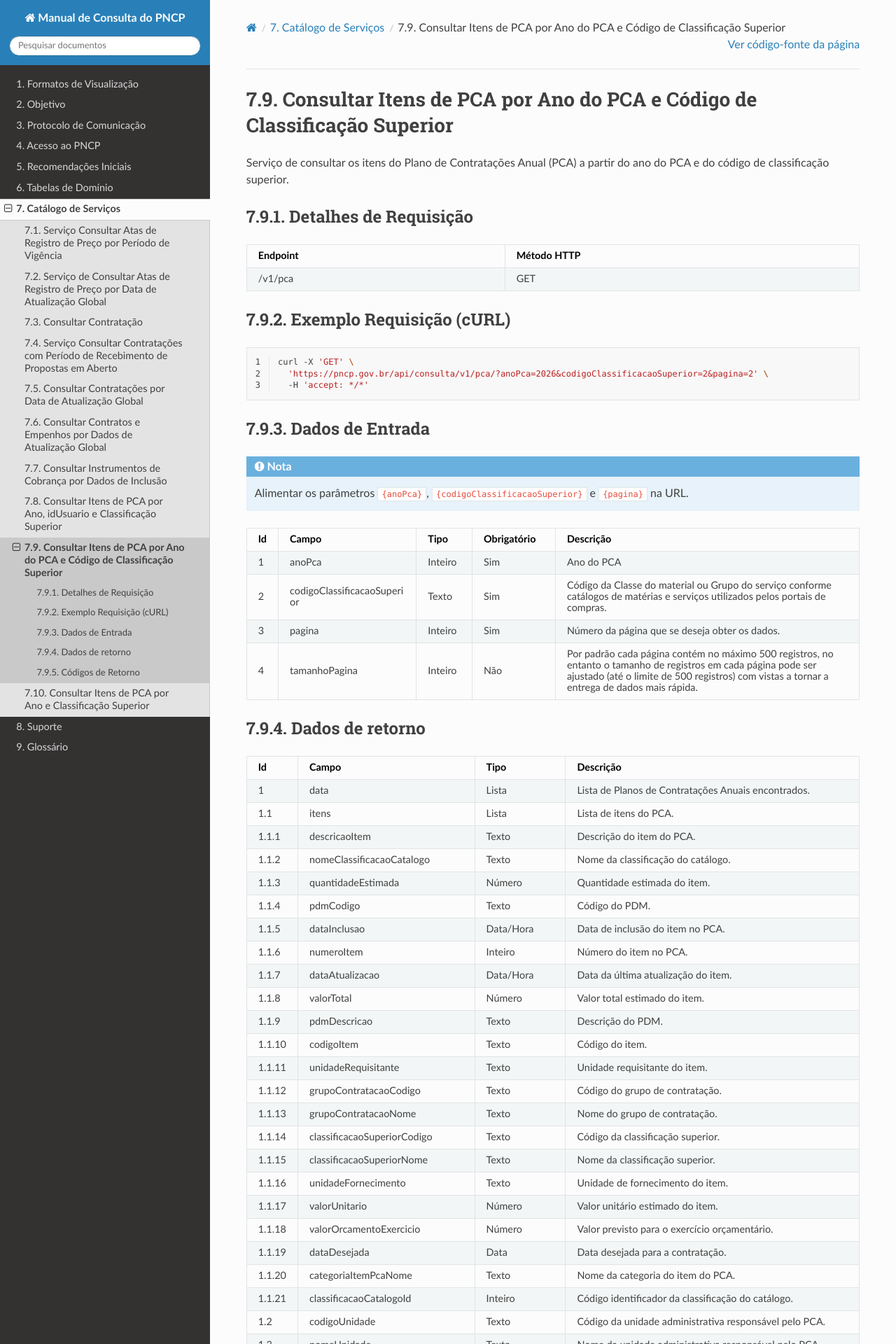
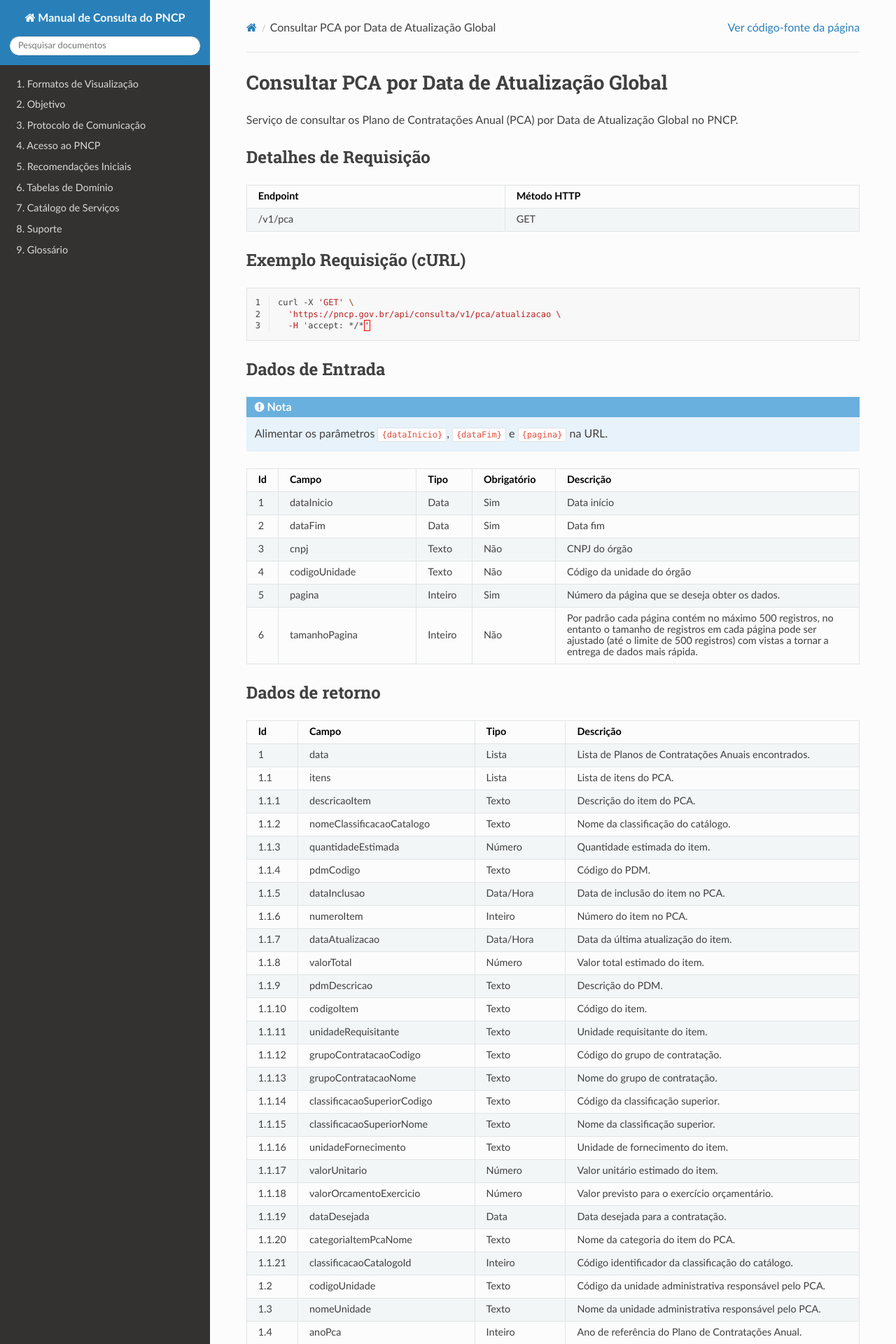
Before and after one commit to sofiaestrelab/Manual-de-Consulta-do-PNCP, a Sphinx documentation site: the page built from docs/source/catalogo_de_servicos/consultar_pca_por_data_de_atualizacao_global.rst, in a window 1280 px wide. Shown: the top 1920 px of the page at 70% size. Built offline with Sphinx 7.4.7 and the Read the Docs theme 3.1.0, drawn with Linux system fonts in a browser that asks for light colours; pages that are not in the unit, such as notebooks, are missing from menus; some of the changed text lies outside the part shown.

Commit message:
Update and rename consultar_itens_de_pca_por_ano_do_pca_e_codigo_de_classificacao_superior.rst to consultar_pca_por_data_de_atualizacao_global.rst

```diff
--- a/docs/source/catalogo_de_servicos/consultar_itens_de_pca_por_ano_do_pca_e_codigo_de_classificacao_superior.rst
+++ b/docs/source/catalogo_de_servicos/consultar_pca_por_data_de_atualizacao_global.rst
@@ -1,7 +1,7 @@
-Consultar Itens de PCA por Ano do PCA e Código de Classificação Superior
-=========================================================================
+Consultar PCA por Data de Atualização Global
+============================================
 
-Serviço de consultar os itens do Plano de Contratações Anual (PCA) a partir do ano do PCA e do código de classificação superior.
+Serviço de consultar os Plano de Contratações Anual (PCA) por Data de Atualização Global no PNCP.
 
 Detalhes de Requisição
 ~~~~~~~~~~~~~~~~~~~~~~
@@ -23,7 +23,7 @@
    :linenos:
 
    curl -X 'GET' \
-     'https://pncp.gov.br/api/consulta/v1/pca/?anoPca=2026&codigoClassificacaoSuperior=2&pagina=2' \
+     'https://pncp.gov.br/api/consulta/v1/pca/atualizacao \
      -H 'accept: */*'
 
 Dados de Entrada
@@ -31,7 +31,7 @@
 
 .. note::
 
-   Alimentar os parâmetros ``{anoPca}``, ``{codigoClassificacaoSuperior}`` e ``{pagina}`` na URL.
+   Alimentar os parâmetros ``{dataInicio}``, ``{dataFim}`` e ``{pagina}`` na URL.
 
 .. list-table::
    :width: 100%
@@ -45,21 +45,31 @@
      - Obrigatório
      - Descrição
    * - 1
-     - anoPca
-     - Inteiro
+     - dataInicio
+     - Data
      - Sim
-     - Ano do PCA
+     - Data início
    * - 2
-     - codigoClassificacaoSuperior
+     - dataFim
+     - Data
+     - Sim
+     - Data fim
+   * - 3
+     - cnpj
      - Texto
-     - Sim
-     - Código da Classe do material ou Grupo do serviço conforme catálogos de matérias e serviços utilizados pelos portais de compras.
-   * - 3
+     - Não
+     - CNPJ do órgão
+   * - 4
+     - codigoUnidade
+     - Texto
+     - Não
+     - Código da unidade do órgão
+   * - 5
      - pagina
      - Inteiro
      - Sim
      - Número da página que se deseja obter os dados.
-   * - 4
+   * - 6
      - tamanhoPagina
      - Inteiro
      - Não
```
